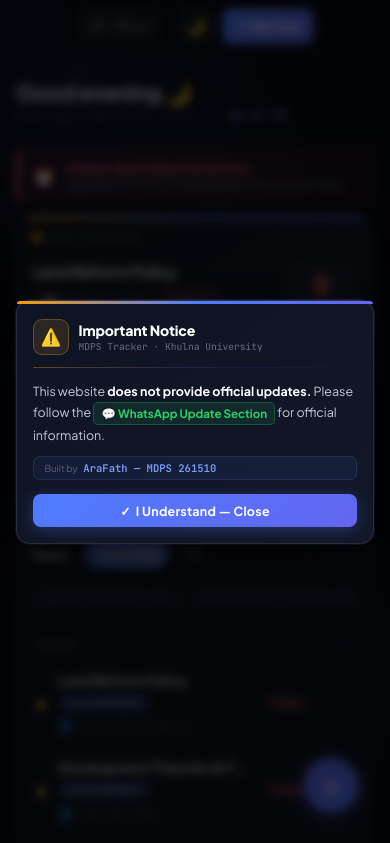
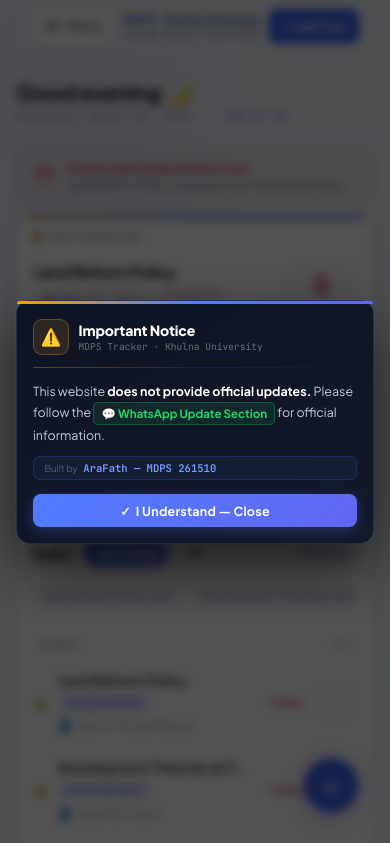
Before and after one commit to YeasirAraFath/mdps-academic-tracker, a plain HTML site: page index.html in a window 390 px wide. Shown: the top 843 px of the page. Drawn offline with Linux system fonts and the light colour scheme.

```diff
--- a/index.html
+++ b/index.html
@@ -188,6 +188,9 @@
 body.light-mode ::-webkit-scrollbar-thumb { background: rgba(61,98,240,0.2) !important; }
 
 
+/* Theme toggle hidden — light mode only */
+#theme-toggle-btn, #mob-theme-toggle-btn, .mob-theme-btn { display:none !important; }
+
 *,*::before,*::after{margin:0;padding:0;box-sizing:border-box;}
 html{font-size:17px;scroll-behavior:smooth;}
 body{background:var(--bg);color:var(--text);font-family:var(--font);min-height:100vh;overflow-x:hidden;-webkit-font-smoothing:antialiased;transition:background 0.3s,color 0.3s;}
@@ -238,12 +241,12 @@
 .sidebar{width:var(--sb-w);flex-shrink:0;background:rgba(8,12,20,0.94);backdrop-filter:blur(24px);-webkit-backdrop-filter:blur(24px);border-right:1px solid var(--border);display:flex;flex-direction:column;position:sticky;top:0;height:100vh;overflow-y:auto;transition:transform 0.3s ease;}
 .sb-logo{padding:1.3rem 1.2rem 1rem;border-bottom:1px solid var(--border);position:relative;overflow:hidden;}
 .sb-logo::before{content:'';position:absolute;inset:0;background:linear-gradient(135deg,rgba(79,124,255,0.08),transparent);pointer-events:none;}
-.sb-logo-row{display:flex;align-items:center;gap:0.75rem;margin-bottom:0.5rem;}
-.sb-crest{width:38px;height:38px;border-radius:10px;background:linear-gradient(135deg,#1a3a6b,#0f2450);border:1px solid rgba(79,124,255,0.35);display:flex;align-items:center;justify-content:center;font-size:1.2rem;flex-shrink:0;box-shadow:0 2px 10px rgba(79,124,255,0.2);}
-.sb-logo h1{font-size:0.8rem;font-weight:700;letter-spacing:-0.02em;color:var(--text);line-height:1.3;}
-.sb-logo p{font-size:0.6rem;color:var(--text3);font-family:var(--mono);}
-.sb-logo .ku{font-size:0.62rem;color:var(--blue2);font-weight:600;margin-top:2px;}
-.sb-badge-row{display:flex;gap:0.4rem;flex-wrap:wrap;margin-top:0.35rem;}
+.sb-logo-row{display:flex;align-items:center;gap:0.85rem;margin-bottom:0.6rem;}
+.sb-crest{width:54px;height:54px;border-radius:12px;background:linear-gradient(135deg,#dde6ff,#eef2ff);border:1.5px solid rgba(61,98,240,0.28);display:flex;align-items:center;justify-content:center;flex-shrink:0;box-shadow:0 2px 12px rgba(79,124,255,0.18);overflow:hidden;}
+.sb-logo h1{font-size:1.05rem;font-weight:800;letter-spacing:-0.02em;color:var(--text);line-height:1.25;}
+.sb-logo p{font-size:0.72rem;color:var(--text3);font-family:var(--mono);}
+.sb-logo .ku{font-size:0.76rem;color:var(--blue2);font-weight:700;margin-top:3px;}
+.sb-badge-row{display:flex;gap:0.4rem;flex-wrap:wrap;margin-top:0.45rem;}
 
 /* Profile pill */
 .profile-pill{margin:0.8rem 0.9rem;background:linear-gradient(135deg,rgba(79,124,255,0.1),rgba(129,140,248,0.05));border-radius:var(--r);padding:0.65rem 0.75rem;display:flex;align-items:center;gap:0.7rem;cursor:pointer;transition:all 0.15s;border:1px solid rgba(79,124,255,0.2);}
@@ -682,6 +685,36 @@
   body.light-mode .dash-mob-nav{
     background:rgba(241,245,251,0.93);
   }
+
+  /* University info in mobile nav */
+  .mob-uni-info{
+    flex:1;
+    display:flex;
+    flex-direction:column;
+    align-items:center;
+    justify-content:center;
+    min-width:0;
+    overflow:hidden;
+  }
+  .mob-uni-title{
+    font-size:0.72rem;
+    font-weight:700;
+    color:var(--accent);
+    white-space:nowrap;
+    overflow:hidden;
+    text-overflow:ellipsis;
+    max-width:100%;
+  }
+  .mob-uni-sub{
+    font-size:0.6rem;
+    font-weight:500;
+    color:var(--text2);
+    white-space:nowrap;
+    overflow:hidden;
+    text-overflow:ellipsis;
+    max-width:100%;
+  }
+  body.light-mode .mob-uni-title{ color:#2a4db5; }
 
   /* ☰ Menu button */
   .mob-menu-btn{
@@ -1451,8 +1484,10 @@
         </svg>
         Menu
       </button>
-      <div style="flex:1"></div>
-      <button class="mob-theme-btn" id="mob-theme-toggle-btn" onclick="toggleTheme()" aria-label="Toggle theme">🌙</button>
+      <div class="mob-uni-info">
+        <span class="mob-uni-title">MDPS · Khulna University</span>
+        <span class="mob-uni-sub">1st Year, 1st Term · 2025–2026</span>
+      </div>
       <button class="dash-addtask-btn" onclick="openAddEvent()">＋ Add Task</button>
     </div>
 
@@ -2768,24 +2803,12 @@
 
 // ── THEME ──
 function toggleTheme() {
-  const isLight = document.body.classList.toggle('light-mode');
-  localStorage.setItem('mdps-theme', isLight ? 'light' : 'dark');
-  const icon = isLight ? '☀️' : '🌙';
-  const sb = document.getElementById('theme-toggle-btn');
-  const mob = document.getElementById('mob-theme-toggle-btn');
-  if(sb) sb.textContent = icon;
-  if(mob) mob.textContent = icon;
+  /* Theme toggling disabled — light mode only */
 }
 function applyTheme() {
-  const t = localStorage.getItem('mdps-theme');
-  if(t === 'light') {
-    document.body.classList.add('light-mode');
-    const icon = '☀️';
-    const sb = document.getElementById('theme-toggle-btn');
-    const mob = document.getElementById('mob-theme-toggle-btn');
-    if(sb) sb.textContent = icon;
-    if(mob) mob.textContent = icon;
-  }
+  /* Always force light mode */
+  document.body.classList.add('light-mode');
+  localStorage.setItem('mdps-theme', 'light');
 }
 
 // ── GOOGLE DRIVE ──
```
